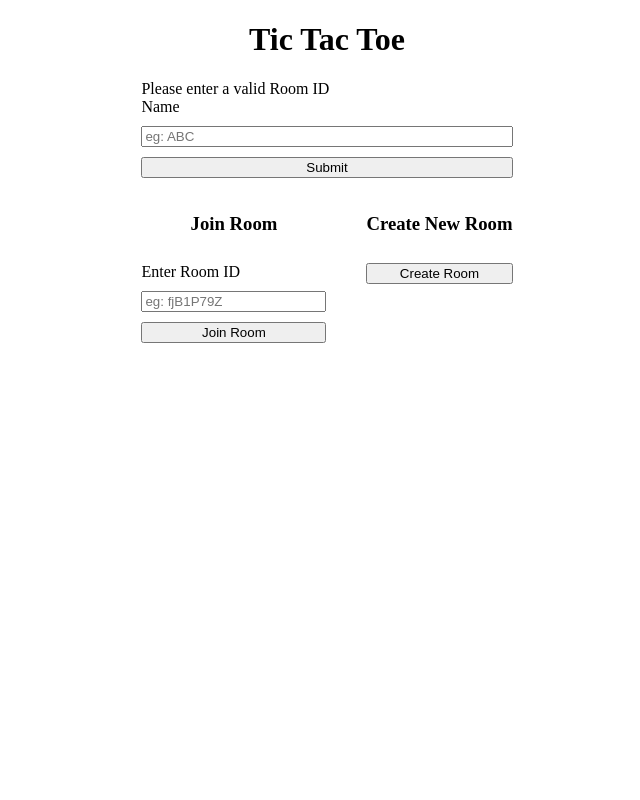
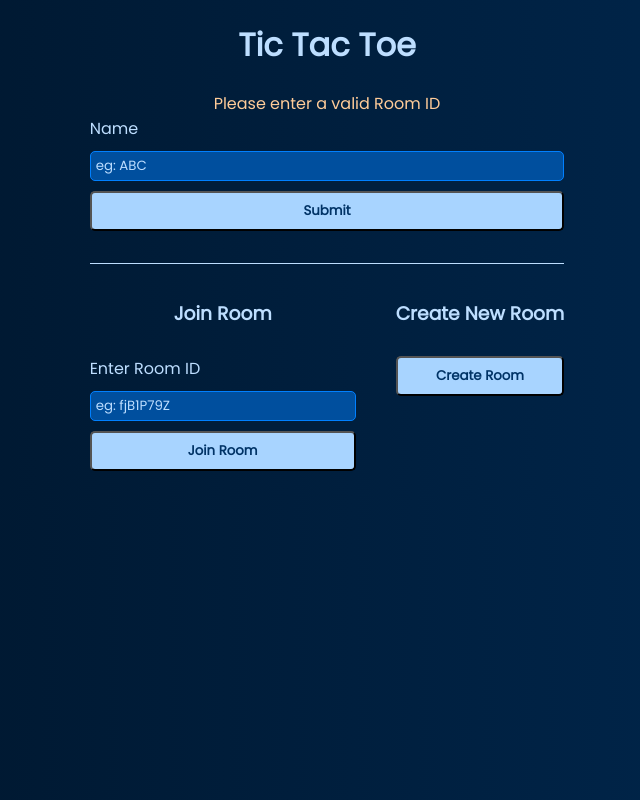
Before and after one commit to Haridotpy/MultiPlayerTicTacToe, a React (Vite) app in the folder client/: page / in a window 1280 px wide. Both pictures are taken after a click on the button "Join Room". Shown: the whole page, without its empty margins (313-953 px from the left). Built offline with nearby package versions, Linux system fonts and the light colour scheme; no server answers.

Commit message:
add styles

```diff
--- a/client/public/index.html
+++ b/client/public/index.html
@@ -4,6 +4,7 @@
 		<meta charset="UTF-8" />
 		<meta http-equiv="X-UA-Compatible" content="IE=edge" />
 		<meta name="viewport" content="width=device-width, initial-scale=1.0" />
+		<script src="https://kit.fontawesome.com/3adbc88fb4.js" crossorigin="anonymous"></script>
 		<title>Tic Tac Toe</title>
 	</head>
 	<body>
--- a/client/src/Components/App.tsx
+++ b/client/src/Components/App.tsx
@@ -2,6 +2,7 @@ import { useState, useEffect } from "react";
 import { NavigateFunction, useNavigate } from "react-router-dom";
 import { v4 as uuidV4 } from "uuid";
 import useUser from "../hooks/useUser";
+import Header from "./Header";
 
 const endPoint = process.env.REACT_APP_API_ENDPOINT;
 
@@ -69,9 +70,12 @@ const App = () => {
 	};
 
 	return (
+		<>
+			<Header />
 			<section>
 				<div>
-				{error && <span className="error">{error}</span>}
+					{error && <span className="error center">{error}</span>}
+					<div className="container">
 						{user.name !== "" ? (
 							<h2 className="center">Hello, {user.name}</h2>
 						) : (
@@ -84,9 +88,12 @@ const App = () => {
 									value={name}
 									onChange={e => setName(e.target.value)}
 								/>
-						<button onClick={createUser}>Submit</button>
+								<button onClick={createUser} className="btn-primary">
+									Submit
+								</button>
 							</div>
 						)}
+					</div>
 					<div className="input-container">
 						<div className="input-group">
 							<h3 className="center">Join Room</h3>
@@ -97,15 +104,20 @@ const App = () => {
 								value={roomId}
 								onChange={e => setRoomId(e.target.value)}
 							/>
-						<button onClick={joinRoom}>Join Room</button>
+							<button className="btn-primary" onClick={joinRoom}>
+								Join Room
+							</button>
 						</div>
 						<div className="input-group">
 							<h3 className="center">Create New Room</h3>
-						<button onClick={createRoom}>Create Room</button>
+							<button className="btn-primary" onClick={createRoom}>
+								Create Room
+							</button>
 						</div>
 					</div>
 				</div>
 			</section>
+		</>
 	);
 };
 
--- a/client/src/Components/Room.tsx
+++ b/client/src/Components/Room.tsx
@@ -1,4 +1,3 @@
-import React from "react";
 import { Params, useParams, useNavigate } from "react-router-dom";
 import Board from "./Board";
 import { useGame } from "../Context/GameProvider";
@@ -21,13 +20,15 @@ const Room = () => {
 				<h1>Loading....</h1>
 			) : (
 				<>
-					<h4 className="center">Room ID: {roomId}</h4>
+					<h4 className="center monospace">Room ID: {roomId}</h4>
 					{message && <h4 className="center">{message}</h4>}
 					<section>
 						<Board />
 					</section>
 					<div>
-						<button onClick={leaveRoom}>Leave Room</button>
+						<button className="btn-round btn-danger btn-float-bottom-left" onClick={leaveRoom}>
+							<i className="fa-solid fa-right-from-bracket fa-xl flip-x"></i>
+						</button>
 					</div>
 				</>
 			)}
--- a/client/src/index.tsx
+++ b/client/src/index.tsx
@@ -9,7 +9,6 @@ const rootElement = document.querySelector<HTMLDivElement>("#App")!;
 
 ReactDOM.createRoot(rootElement).render(
 	<StrictMode>
-		<Header />
 		<BrowserRouter>
 			<Routes>
 				<Route path="/" element={<App />} />
--- a/client/src/styles/index.css
+++ b/client/src/styles/index.css
@@ -1,10 +1,35 @@
+@import url('https://fonts.googleapis.com/css2?family=Poppins&family=Roboto+Mono&display=swap');
+
 :root {
   --cell-height: 150px;
   --mark-size: calc(var(--cell-height) * .5);
+  --base-color-hue: 210;
+  --danger-color-offset: 180;
+  --danger-color-hue: calc(var(--base-color-hue) - var(--danger-color-offset));
+  --background-color-dark: hsl(var(--base-color-hue), 100%, 8%);
+  --background-color-light: hsl(var(--base-color-hue), 100%, 16%);
+  --color-text-light: hsl(var(--base-color-hue), 100%, 87%);
+  --color-btn-primary-background: hsl(var(--base-color-hue), 100%, 83%);
+  --color-btn-primary-background-dark: hsl(var(--base-color-hue), 100%, 73%);
+  --color-btn-primary-text: hsl(var(--base-color-hue), 100%, 20%);
+  --danger-color: hsl(var(--danger-color-hue), 100%, 80%);
+  --color-btn-danger-background: hsl(var(--danger-color-hue), 100%, 83%);
+  --color-btn-danger-background-dark: hsl(var(--danger-color-hue), 100%, 73%);
+  --color-btn-danger-text: black;
 }
 
 * {
   box-sizing: border-box;
+  font-family: "Poppins", sans-serif;
+}
+
+body {
+  background: linear-gradient(to right, var(--background-color-dark), var(--background-color-light));
+  color: var(--color-text-light);
+}
+
+::placeholder {
+  color: var(--tex);
 }
 
 section {
@@ -12,6 +37,12 @@ section {
   align-items: center;
   justify-content: center;
   width: 100%;
+}
+
+.container {
+  border-bottom: 1px solid var(--color-text-light);
+  padding-bottom: 1rem;
+  margin-bottom: 1rem;
 }
 
 .input-container {
@@ -28,8 +59,22 @@ section {
   margin-bottom: 1rem;
 }
 
+input {
+  background: hsl(var(--base-color-hue), 100%, 31%);
+  border: 1px solid hsl(var(--base-color-hue), 100%, 50%);
+  color: var(--color-text-light);
+  outline: none;
+  height: 30px;
+  width: 100%;
+  padding-left: 5px;
+  border-radius: 5px;
+}
+
 .center {
   text-align: center;
+  display: flex;
+  align-items: center;
+  justify-content: center;
 }
 
 .board {
@@ -41,10 +86,55 @@ section {
 
 .cell {
   height: var(--cell-height);
-  border: 1px solid black;
+  border: 1px solid var(--color-text-light);
   display: flex;
   align-items: center;
   justify-content: center;
+}
+
+.btn-round {
+  height: 60px;
+  width: 60px;
+  border-radius: 50%;
+  display: flex;
+  align-items: center;
+  justify-content: center;
+}
+
+.btn-float-bottom-left {
+  position: absolute;
+  bottom: 10px;
+}
+
+.btn-primary {
+  background-color: var(--color-btn-primary-background);
+  color: var(--color-btn-primary-text);
+  border-radius: 5px;
+  padding: 8px;
+  font-weight: bold;
+  cursor: pointer;
+  transition: 0.2s ease-in-out;
+}
+
+.btn-primary:hover {
+  background-color: var(--color-btn-primary-background-dark);
+}
+
+.btn-danger {
+  background-color: var(--color-btn-danger-background);
+  color: var(--color-btn-danger-text);
+  cursor: pointer;
+  font-weight: bold;
+  padding: 8px;
+  transition: 0.2s ease-in-out;
+}
+
+.btn-danger:hover {
+  background-color: var(--color-btn-danger-background-dark);
+}
+
+.error {
+  color: var(--danger-color);
 }
 
 .cell:nth-child(1),
@@ -76,8 +166,9 @@ section {
   content: "";
   height: var(--mark-size);
   width: 10px;
-  background-color: black;
+  background-color: var(--color-text-light);
   position: absolute;
+  border-radius: 3px;
 }
 
 .x::before {
@@ -88,27 +179,27 @@ section {
   transform: rotate(45deg);
 }
 
-.o::before,
-.o:after {
+.o::before {
   content: "";
-  height: var(--mark-size);
-  border-radius: 50%;
+  height: calc(var(--mark-size) / 1.2);
   position: absolute;
-}
-
-.o:before {
-  width: var(--mark-size);
-  background-color: black;
-}
-
-.o:after {
-  height: calc(var(--mark-size) * .7);
-  width: calc(var(--mark-size) * .7);
-  background-color: white;
+  width: calc(var(--mark-size) / 1.2);
+  border: 10px solid var(--color-text-light);
+  border-radius: 100px;
 }
 
 .disable {
   cursor: not-allowed;
+}
+
+.monospace {
+  font-family: monospace;
+  font-size: 20px;
+}
+
+.flip-x {
+  transform: rotate(180deg);
+  padding: 0;
 }
 
 @media (max-width: 550px) {
@@ -120,3 +211,9 @@ section {
     align-items: center;
   }
 }
+
+@media (max-width: 400px) {
+  :root {
+    --cell-height: 100px;
+  }
+}
```
Lines whose indentation alone changed are shown as unchanged.
